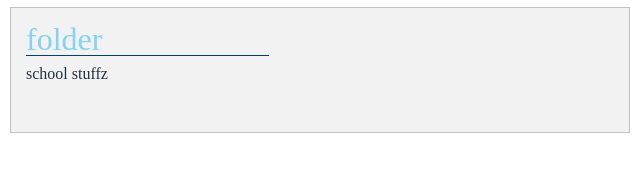
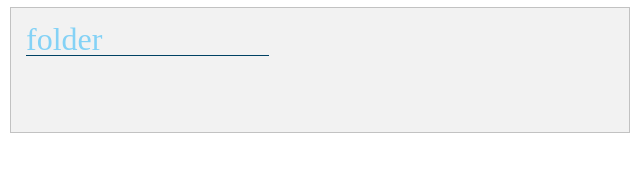
Before and after one commit to thatPamIAm/jet-fuel, a website: page public/index.html in a window 1280 px wide. Shown: the part 217-388 px from the top of the page, 0-640 px from the left. Drawn offline with nearby package versions, Linux system fonts and the light colour scheme.

Commit message:
remove h3 class for harcoded folder

```diff
--- a/public/index.html
+++ b/public/index.html
@@ -28,7 +28,7 @@
     <section class='content-container'>
       <section class='folders'>
         <h2 class='folders-header'>folder</h2>
-        <h3 class='folders-name'>school stuffz</h3>
+        <!-- <h3 class='folders-name'>school stuffz</h3> -->
       </section>
 
       <section class='urls'>
```
